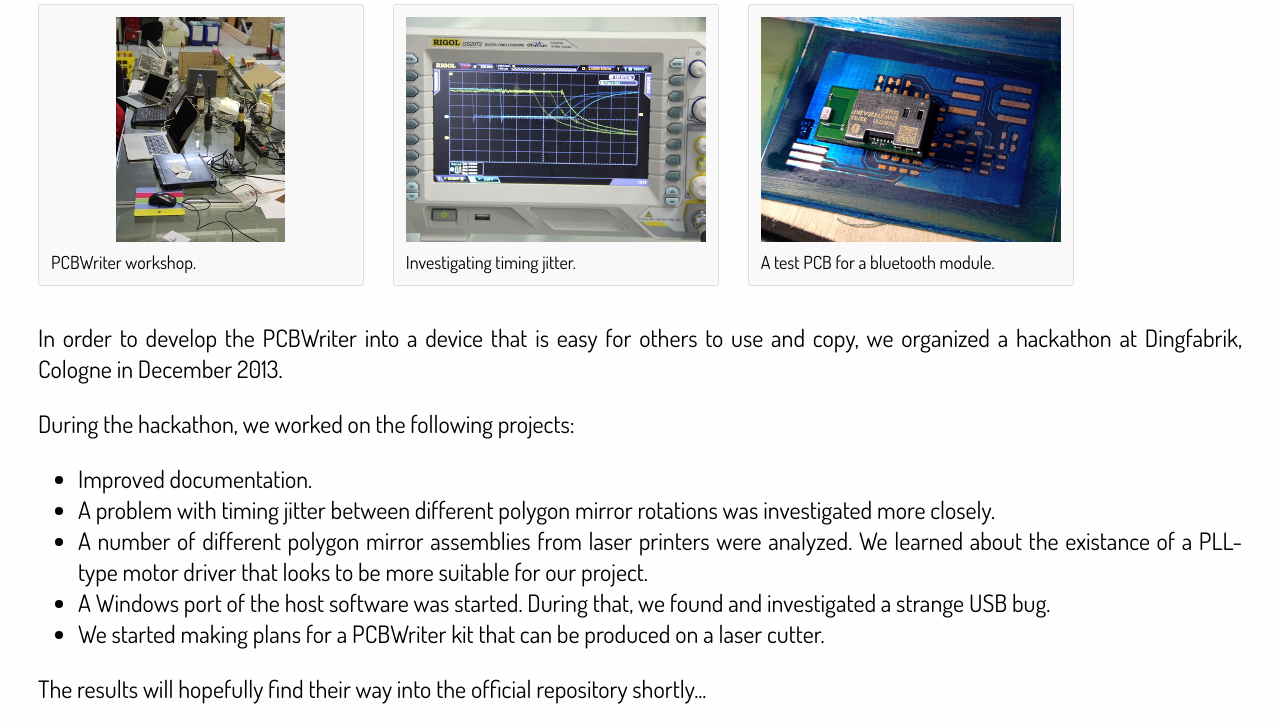
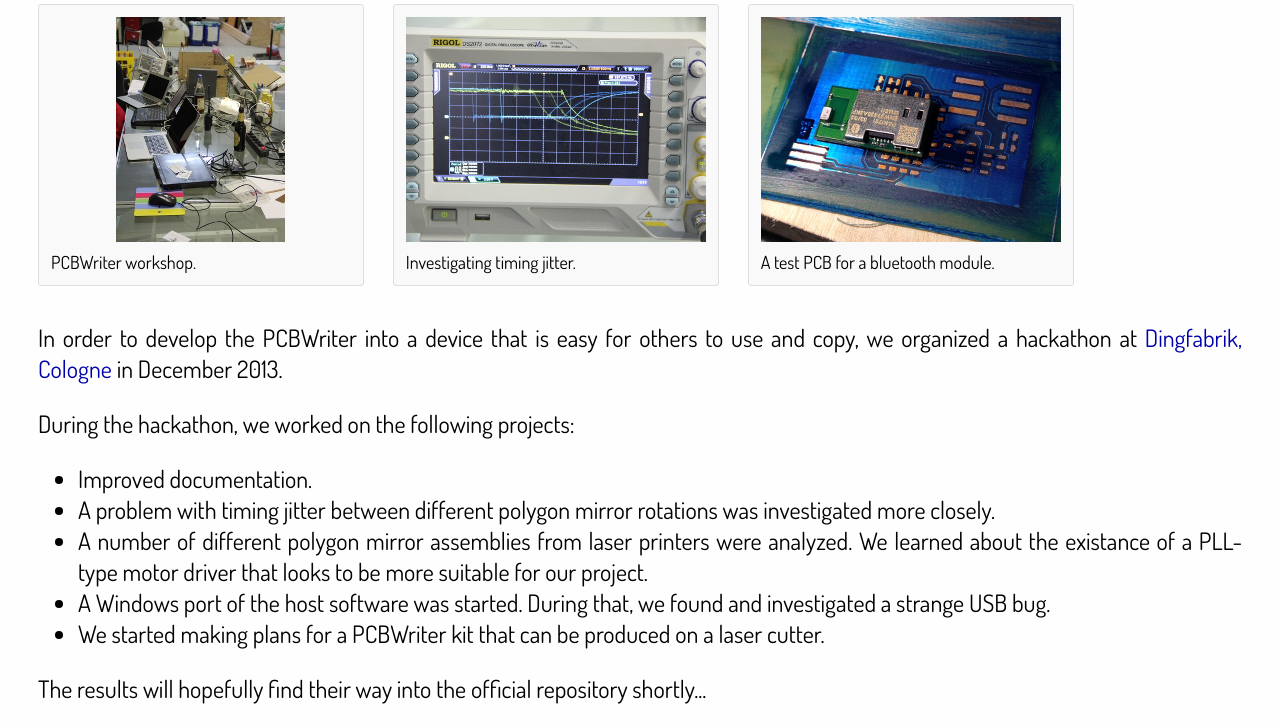
Before and after one commit to pcbwriter/pcbwriter.github.io, a plain HTML site: page hackathon.html in a window 1280 px wide. Shown: the part 180-908 px from the top of the page. Drawn offline with Linux system fonts and the light colour scheme.

Commit message:
added link back to Dingfabrik on hackathon page

```diff
--- a/hackathon.html
+++ b/hackathon.html
@@ -40,7 +40,7 @@
                 </li>
             </ul>
             <p>
-                In order to develop the PCBWriter into a device that is easy for others to use and copy, we organized a hackathon at Dingfabrik, Cologne in December 2013.
+                In order to develop the PCBWriter into a device that is easy for others to use and copy, we organized a hackathon at <a href="http://www.dingfabrik.de/">Dingfabrik, Cologne</a> in December 2013.
             </p>
             <p>
             During the hackathon, we worked on the following projects:
```
